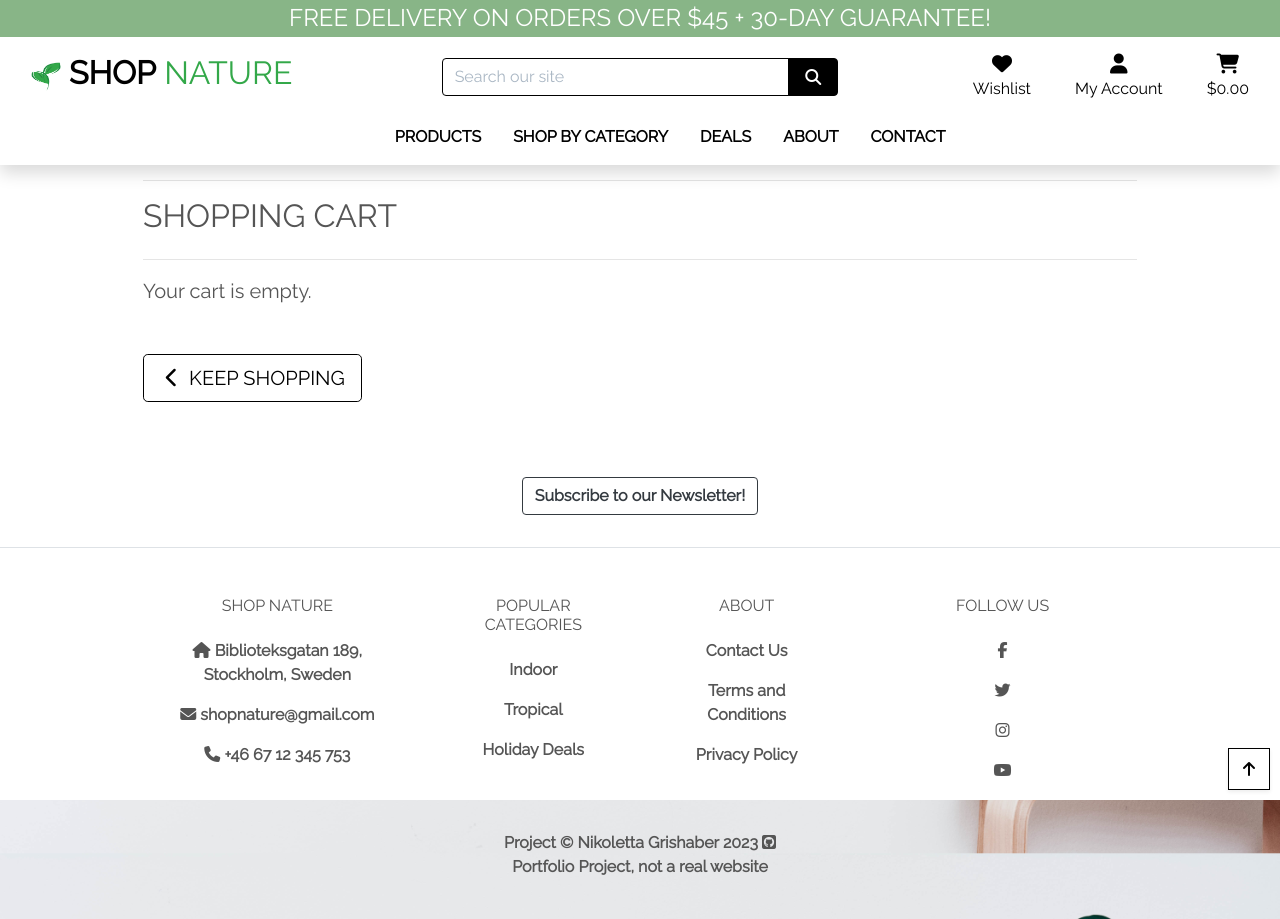
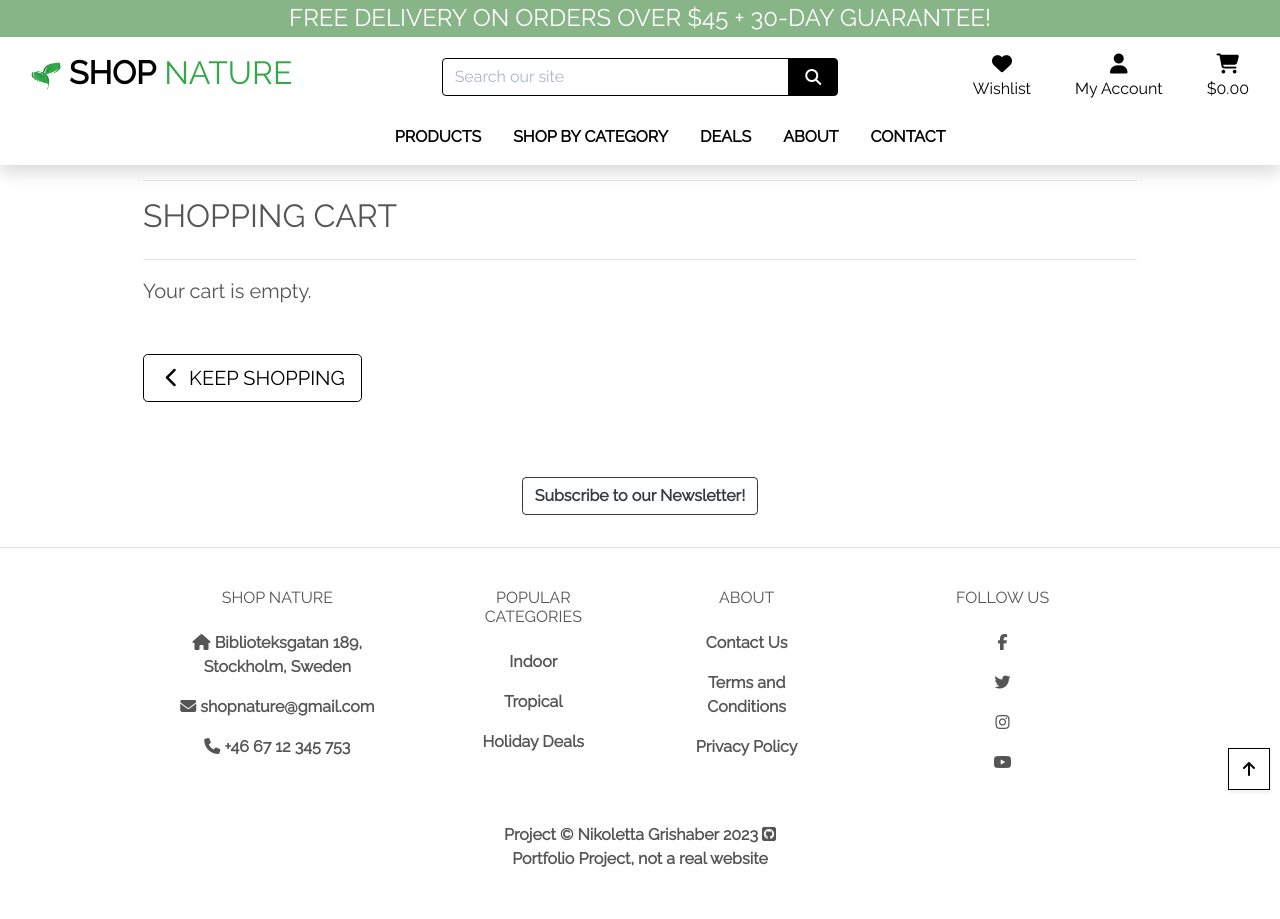
Before and after one commit to NikolettaGr/e-commerce, a Django app: page /cart/ in a window 1280 px wide. After the commit the page ends 867 px from the top, so only its background shows below. Run offline with Django 3.2, Linux system fonts and the light colour scheme; parts of the project's set-up code (start-up, migrations or seed data) failed here and were passed over; some libraries are stand-ins or nearby versions.

Commit message:
Change the background color to the footer

```diff
--- a/templates/base.html
+++ b/templates/base.html
@@ -166,19 +166,18 @@
 
     {% block content %}
     {% endblock %}
-
-    <footer class="text-center font-weight-bold">
     <section class="d-flex justify-content-center p-4 mt-5 border-bottom">
         <h2 class="me-5">
             <a class="btn btn-outline-dark font-weight-bold" href="{% url 'newsletter' %}">Subscribe to our
                 Newsletter!</a>
         </h2>
     </section>
+    <footer class="text-center font-weight-bold bg-white">
         <!-- Footer content -->
         <section>
-            <div class="container text-center text-md-start mt-5">
+            <div class="container text-center text-md-start mt-3">
                 <div class="row mt-3">
-                    <div class="col-md-3 col-lg-4 col-xl-3 mx-auto mb-4">
+                    <div class="col-md-3 col-lg-4 col-xl-3 mx-auto mb-4 mt-4">
                         <h6 class="text-uppercase fw-bold mb-4">
                             Shop Nature
                         </h6>
@@ -193,7 +192,7 @@
                             <i class="fas fa-phone me-3"></i> +46 67 12 345 753
                         </p>
                     </div>
-                    <div class="col-md-2 col-lg-2 col-xl-2 mx-auto mb-4">
+                    <div class="col-md-2 col-lg-2 col-xl-2 mx-auto mb-4 mt-4">
                         <h6 class="text-uppercase fw-bold mb-4">
                             Popular Categories
                         </h6>
@@ -207,7 +206,7 @@
                             <a href="{% url 'products' %}?category=holiday" class="text-reset">Holiday Deals</a>
                         </p>
                     </div>
-                    <div class="col-md-3 col-lg-2 col-xl-2 mx-auto mb-4">
+                    <div class="col-md-3 col-lg-2 col-xl-2 mx-auto mb-4 mt-4">
                         <h6 class="text-uppercase fw-bold mb-4">
                             About
                         </h6>
@@ -221,7 +220,7 @@
                             <a href="" class="text-reset">Privacy Policy</a>
                         </p>
                     </div>
-                    <div class="col-md-4 col-lg-3 col-xl-3 mx-auto mb-md-0 mb-4">
+                    <div class="col-md-4 col-lg-3 col-xl-3 mx-auto mb-md-0 mb-4 mt-4">
                         <!-- Social Links -->
                         <h6 class="text-uppercase fw-bold mb-4">Follow Us</h6>
                         <p>
@@ -253,8 +252,8 @@
 
         <!-- Copyright -->
         <div class="text-center p-4">
-            Project &copy; Nikoletta Grishaber 2023 <a href="" class="me-4 text-reset" target="_blank"
-                aria-label="GitHub">
+            Project &copy; Nikoletta Grishaber 2023 <a href="https://github.com/NikolettaGr?tab=repositories"
+                class="me-4 text-reset" target="_blank" aria-label="GitHub">
                 <i class="fa-brands fa-square-github"></i>
             </a>
             <p>Portfolio Project, not a real website</p>
```
Lines whose indentation alone changed are shown as unchanged.
